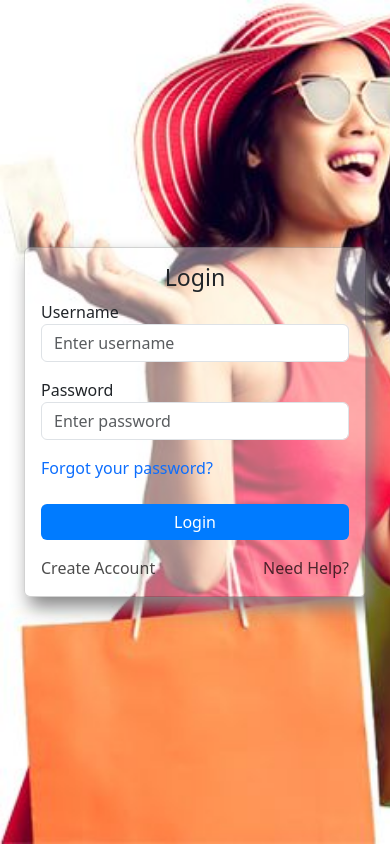
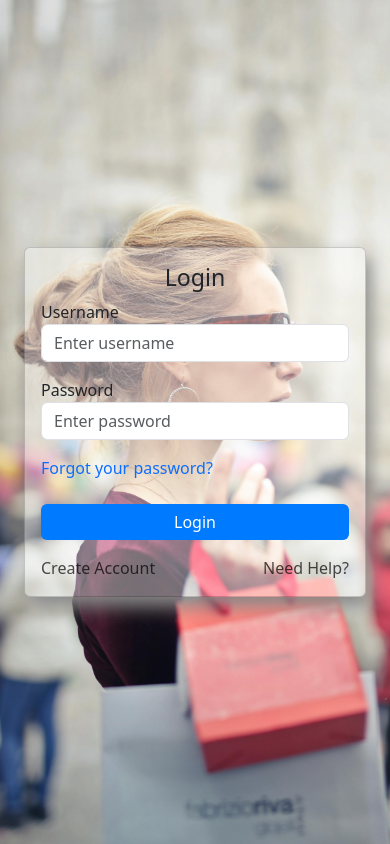
Before and after one commit to AshwinCoder2302/drunken-mart, an Angular app in the folder drunken-mart-web/: page / in a window 390 px wide. Built offline with nearby package versions, Linux system fonts and the light colour scheme.

Commit message:
#FE8 Changed the login background for mobile responsive

```diff
--- a/drunken-mart-web/src/app/auth/auth.component.css
+++ b/drunken-mart-web/src/app/auth/auth.component.css
@@ -5,7 +5,7 @@
 
 @media (max-width: 500px) {
     .auth-body{
-        background-image: url("../../assets/login9.png");
+        background-image: url("../../assets/login11.jpg");
         background-size:cover;
     }
 }
```
Also changed, not shown: drunken-mart-web/src/assets/login11.jpg (added).
